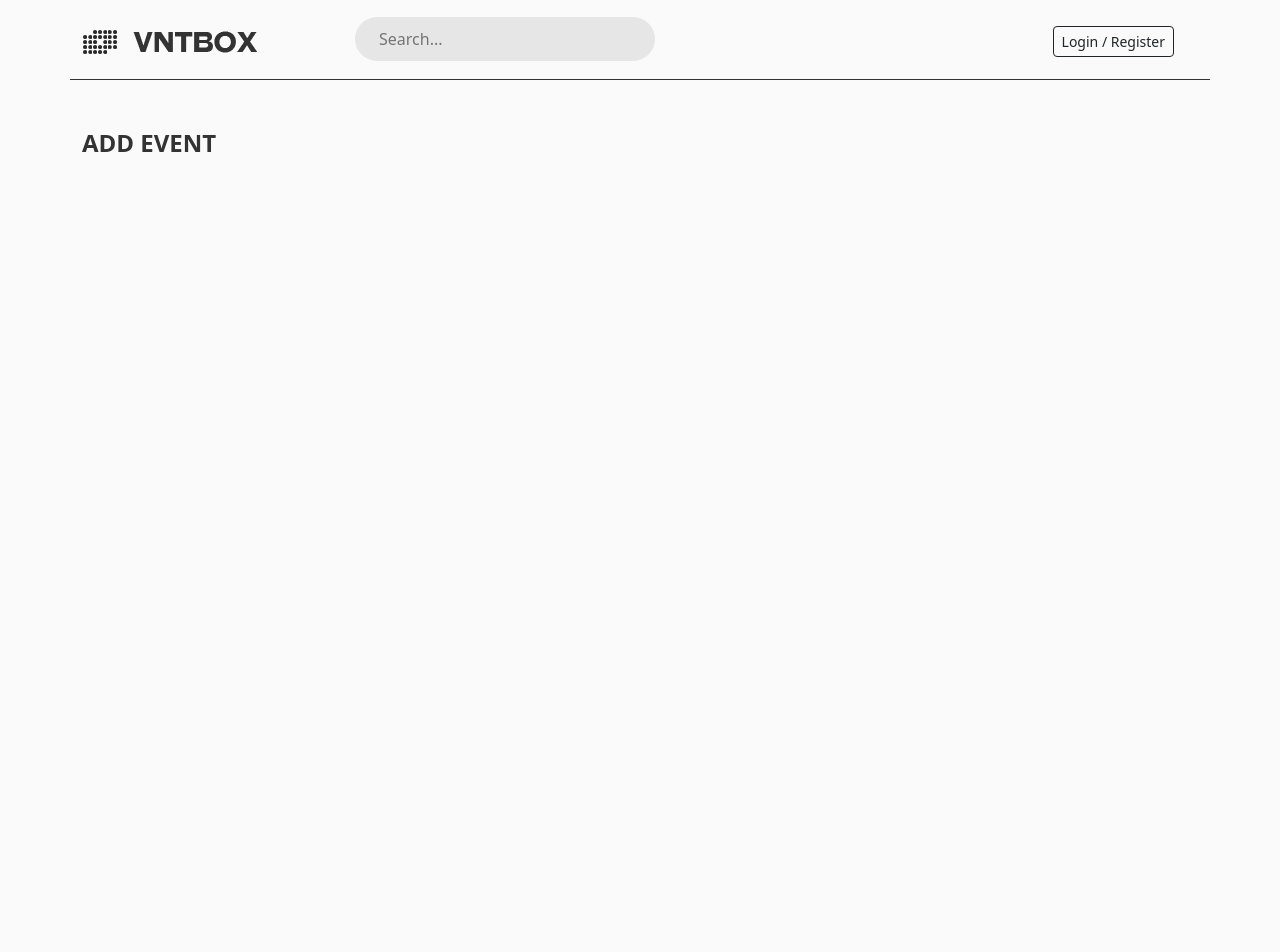
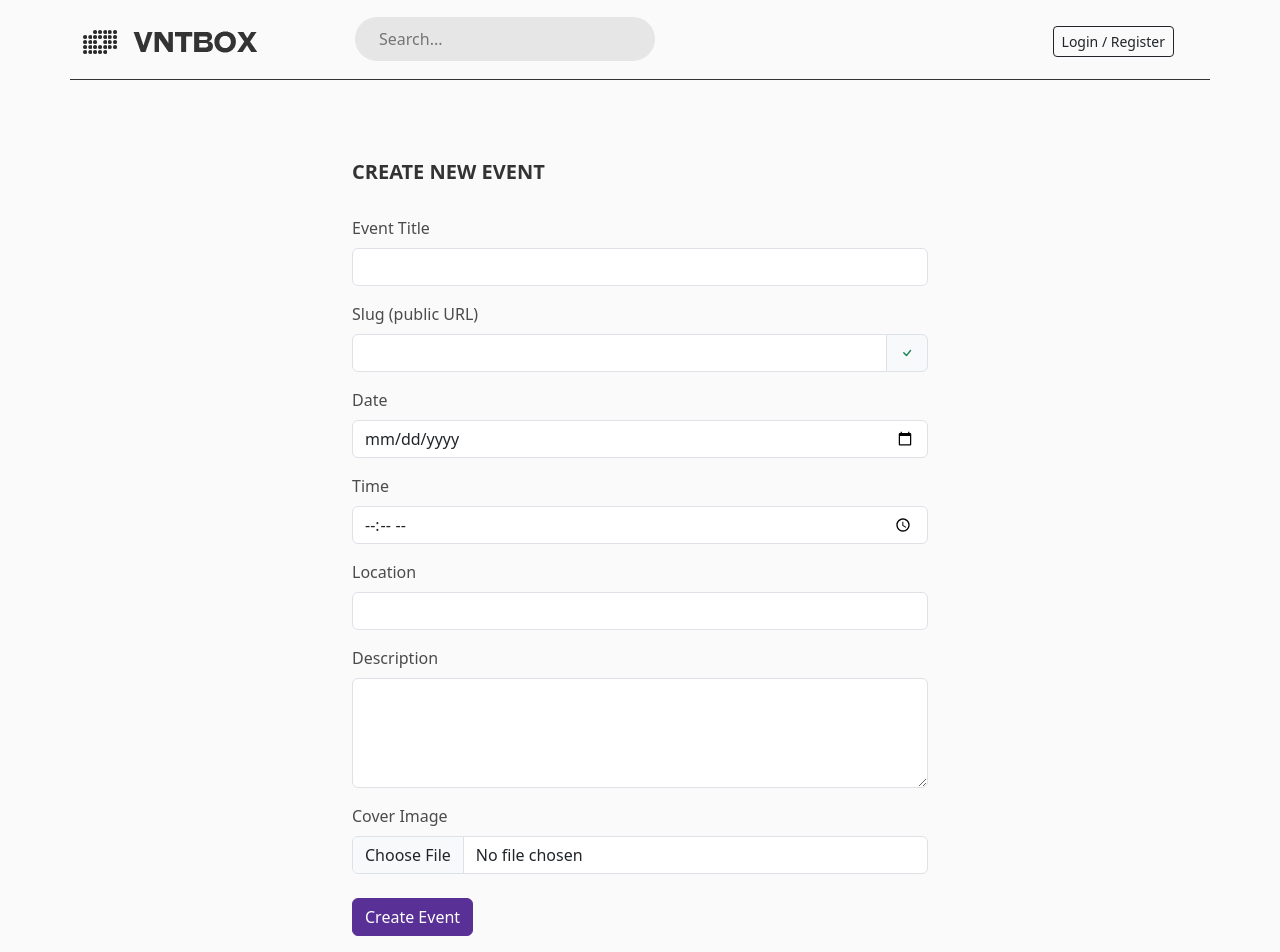
Before and after one commit to Drumania/vntbox2025, a React (Vite) app: page /addevent in a window 1280 px wide. Shown: the top 952 px of the page. Before the commit the page ends 800 px from the top, so only its background shows below. Built offline with nearby package versions, Linux system fonts and the light colour scheme; no server answers.

Commit message:
add events

```diff
--- a/src/pages/AddEvent.jsx
+++ b/src/pages/AddEvent.jsx
@@ -1,5 +1,174 @@
-import React from "react";
+import { useState, useEffect } from "react";
+import { useAuth } from "../context/AuthContext";
+import { db, storage } from "../firebase";
+import {
+  collection,
+  addDoc,
+  query,
+  where,
+  getDocs,
+  serverTimestamp,
+} from "firebase/firestore";
+import { ref, uploadBytes, getDownloadURL } from "firebase/storage";
+
+const slugify = (text) =>
+  text
+    .toLowerCase()
+    .normalize("NFD")
+    .replace(/[\u0300-\u036f]/g, "")
+    .replace(/[^a-z0-9]+/g, "-")
+    .replace(/(^-|-$)/g, "");
 
 export default function AddEvent() {
-  return <h1 className="mt-4">Add Event</h1>;
+  const { user } = useAuth();
+  const [title, setTitle] = useState("");
+  const [slug, setSlug] = useState("");
+  const [slugAvailable, setSlugAvailable] = useState(true);
+  const [checkingSlug, setCheckingSlug] = useState(false);
+  const [date, setDate] = useState("");
+  const [time, setTime] = useState("");
+  const [location, setLocation] = useState("");
+  const [description, setDescription] = useState("");
+  const [imageFile, setImageFile] = useState(null);
+  const [saving, setSaving] = useState(false);
+
+  useEffect(() => {
+    const checkSlug = async () => {
+      if (!slug) return;
+      setCheckingSlug(true);
+      const q = query(collection(db, "events"), where("slug", "==", slug));
+      const snap = await getDocs(q);
+      setSlugAvailable(snap.empty);
+      setCheckingSlug(false);
+    };
+
+    checkSlug();
+  }, [slug]);
+
+  const handleSubmit = async () => {
+    if (!user || !slugAvailable) return;
+
+    setSaving(true);
+    let image_url = "";
+
+    if (imageFile) {
+      const fileRef = ref(storage, `event-covers/${slug}`);
+      await uploadBytes(fileRef, imageFile);
+      image_url = await getDownloadURL(fileRef);
+    }
+
+    await addDoc(collection(db, "events"), {
+      title,
+      slug,
+      date,
+      time,
+      location,
+      description,
+      image_url,
+      user_id: user.uid,
+      created_at: serverTimestamp(),
+    });
+
+    alert("Event created!");
+    // Opcional: redirigir o limpiar el form
+    setSaving(false);
+  };
+
+  return (
+    <div className="container py-4" style={{ maxWidth: "600px" }}>
+      <h2 className="mb-4">Create New Event</h2>
+
+      <div className="mb-3">
+        <label className="form-label">Event Title</label>
+        <input
+          className="form-control"
+          value={title}
+          onChange={(e) => {
+            setTitle(e.target.value);
+            setSlug(slugify(e.target.value));
+          }}
+        />
+      </div>
+
+      <div className="mb-3">
+        <label className="form-label">Slug (public URL)</label>
+        <div className="input-group">
+          <input
+            className="form-control"
+            value={slug}
+            onChange={(e) => setSlug(slugify(e.target.value))}
+          />
+          <span className="input-group-text">
+            {checkingSlug ? (
+              <span className="spinner-border spinner-border-sm"></span>
+            ) : slugAvailable ? (
+              <i className="bi bi-check text-success"></i>
+            ) : (
+              <i className="bi bi-x text-danger"></i>
+            )}
+          </span>
+        </div>
+        {!slugAvailable && (
+          <small className="text-danger">Slug not available</small>
+        )}
+      </div>
+
+      <div className="mb-3">
+        <label className="form-label">Date</label>
+        <input
+          type="date"
+          className="form-control"
+          value={date}
+          onChange={(e) => setDate(e.target.value)}
+        />
+      </div>
+
+      <div className="mb-3">
+        <label className="form-label">Time</label>
+        <input
+          type="time"
+          className="form-control"
+          value={time}
+          onChange={(e) => setTime(e.target.value)}
+        />
+      </div>
+
+      <div className="mb-3">
+        <label className="form-label">Location</label>
+        <input
+          className="form-control"
+          value={location}
+          onChange={(e) => setLocation(e.target.value)}
+        />
+      </div>
+
+      <div className="mb-3">
+        <label className="form-label">Description</label>
+        <textarea
+          className="form-control"
+          rows={4}
+          value={description}
+          onChange={(e) => setDescription(e.target.value)}
+        />
+      </div>
+
+      <div className="mb-4">
+        <label className="form-label">Cover Image</label>
+        <input
+          className="form-control"
+          type="file"
+          accept="image/*"
+          onChange={(e) => setImageFile(e.target.files[0])}
+        />
+      </div>
+
+      <button
+        className="btn btn-primary"
+        onClick={handleSubmit}
+        disabled={saving || !slugAvailable}
+      >
+        {saving ? "Saving..." : "Create Event"}
+      </button>
+    </div>
+  );
 }
```
